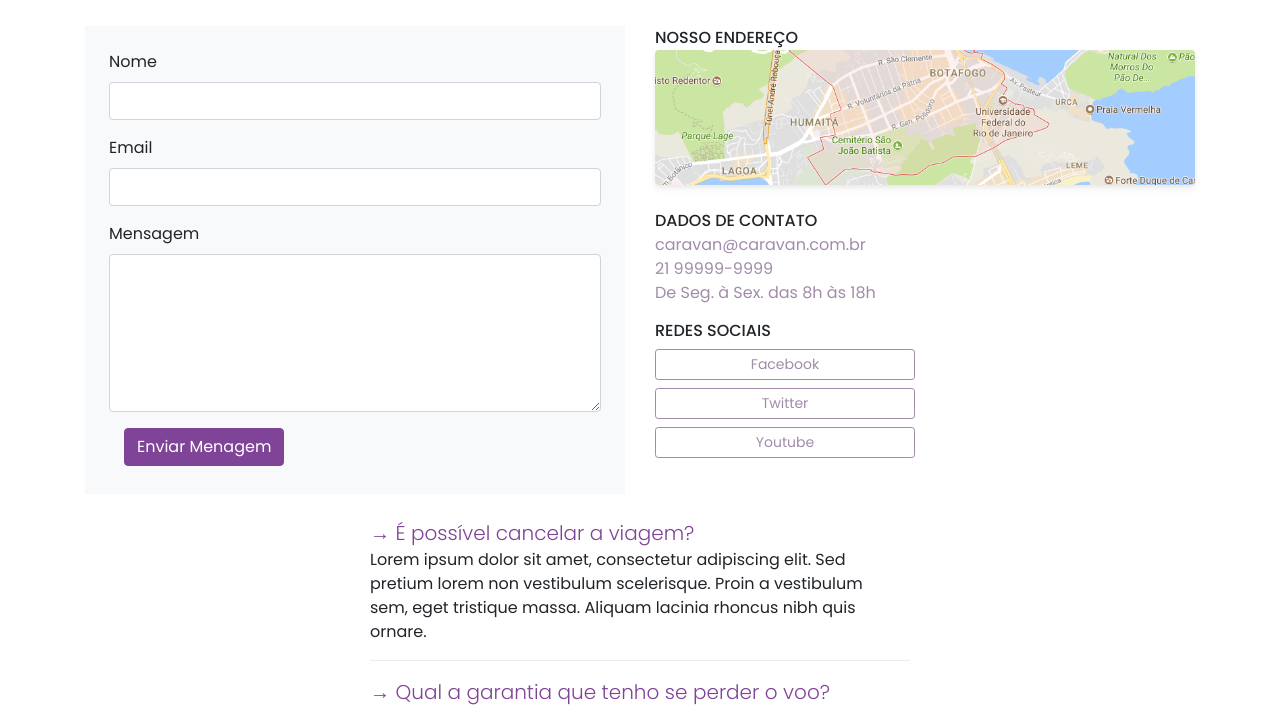
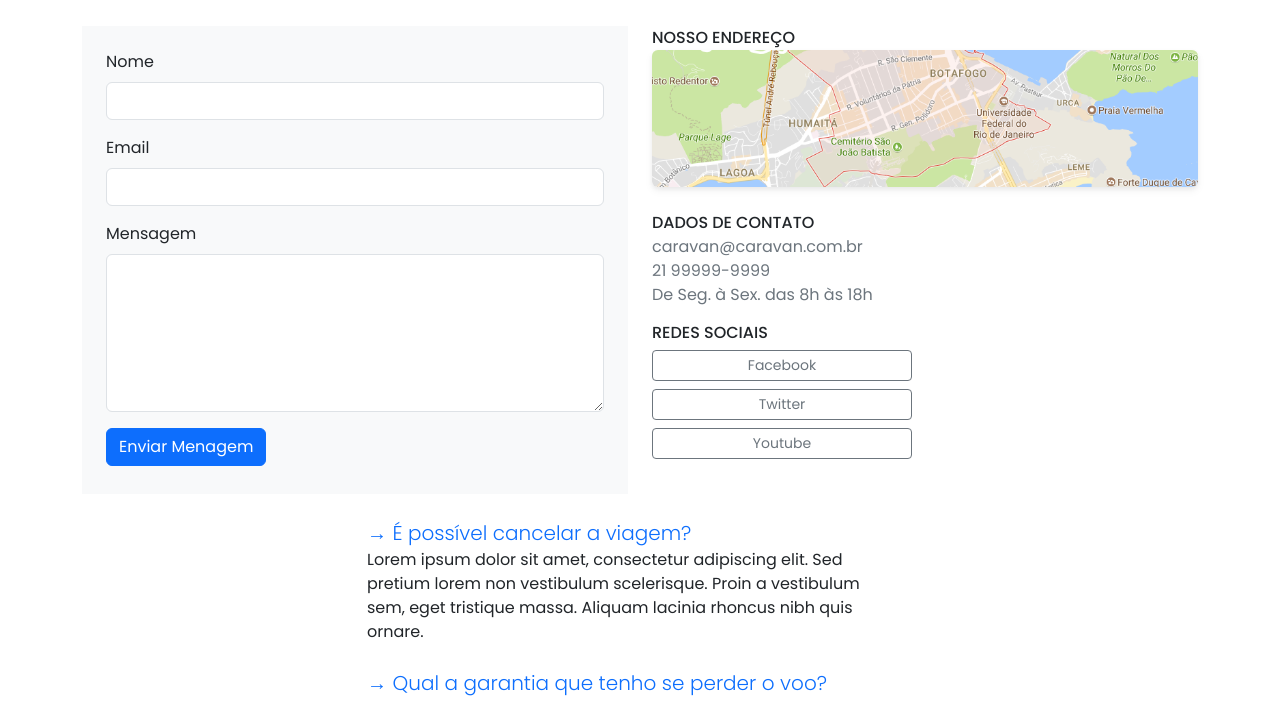
Before and after one commit to YuriSouzaDev/Origamid-Caravan, a plain HTML site: page contato.html in a window 1280 px wide. Shown: the part 241-953 px from the top of the page. Drawn offline with nearby package versions, Linux system fonts and the light colour scheme.

Commit message:
remove bootstrap from folder - bug if used with link

```diff
--- a/contato.html
+++ b/contato.html
@@ -7,7 +7,7 @@
   <title>Caravan - Contato</title>
   <link rel="stylesheet" href="./css/style.css">
   <link href="https://cdn.jsdelivr.net/npm/bootstrap@5.3.0/dist/css/bootstrap.min.css" rel="stylesheet" integrity="sha384-9ndCyUaIbzAi2FUVXJi0CjmCapSmO7SnpJef0486qhLnuZ2cdeRhO02iuK6FUUVM" crossorigin="anonymous">
-  <link rel="stylesheet" href="./css/bootstrap.css">
+
 </head>
 
 <body>
```
Also changed, not shown: index.html (+1 -1 lines), inscricao.html (+1 -1 lines), local.html (+1 -1 lines), planos.html (+1 -1 lines).
